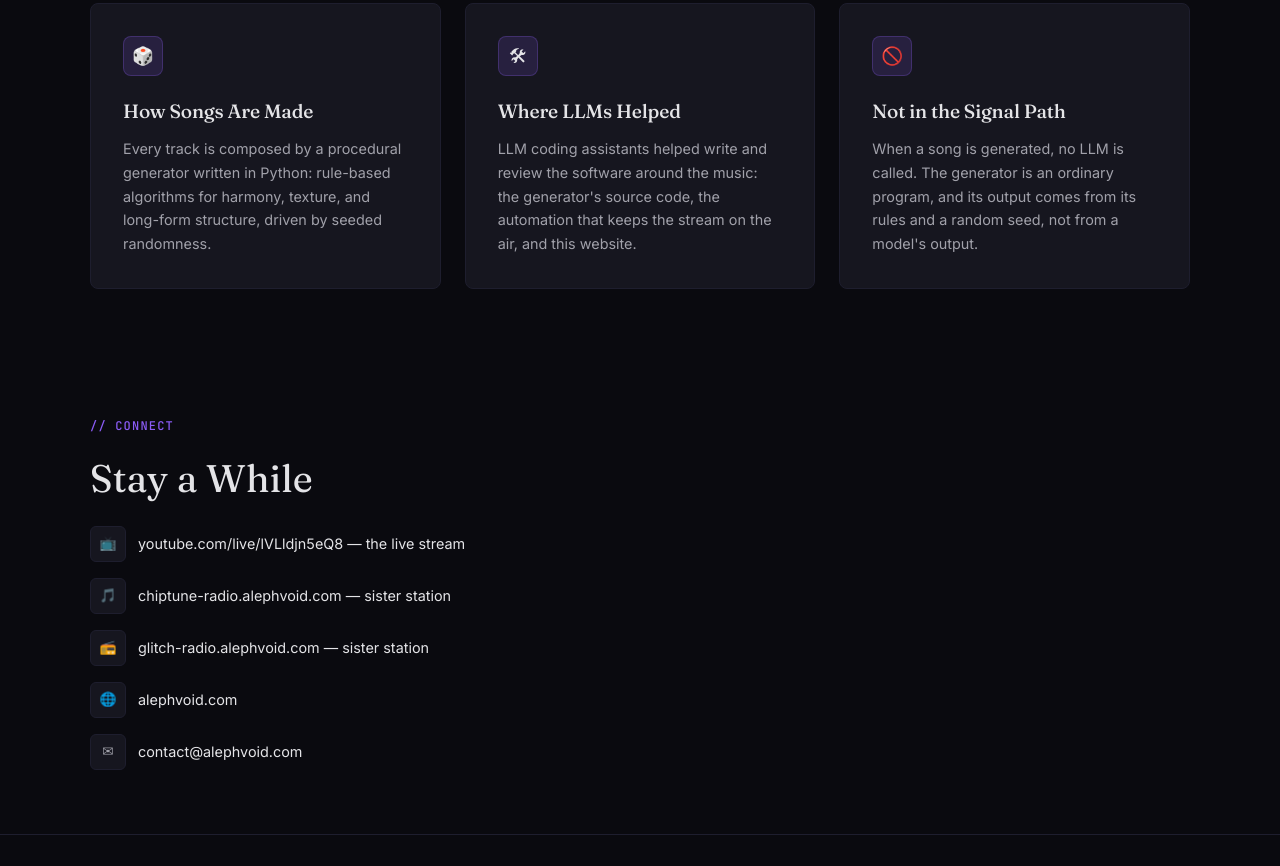
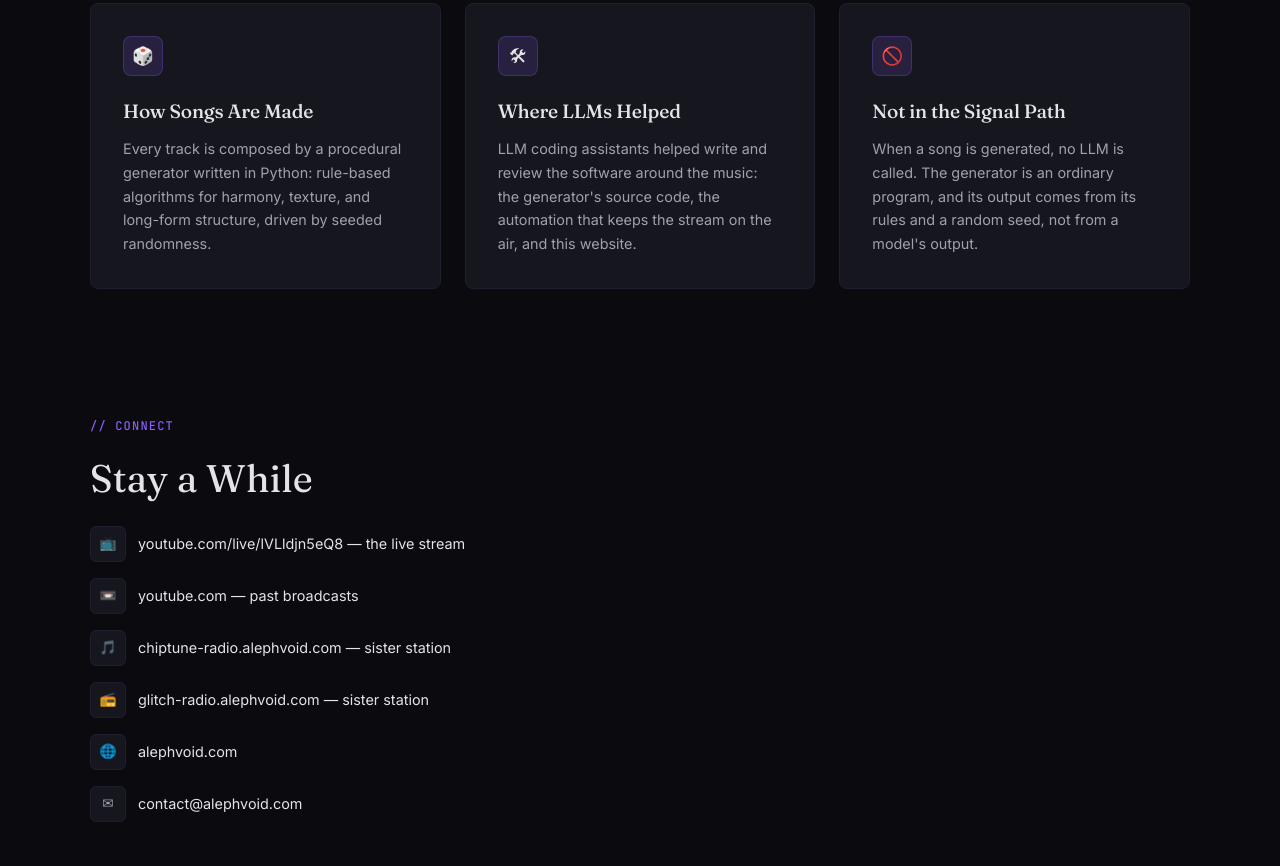
Before and after one commit to aleph-void/ambient-radio.alephvoid.com, a plain HTML site: page index.html in a window 1280 px wide. Shown: the part 2354-3220 px from the top of the page. Drawn offline with nearby package versions, Linux system fonts and the light colour scheme.

Commit message:
Link to past broadcasts on YouTube
Add a link to the channel's Live tab, where the archived streams are
listed, under the player and in the links list.

Co-Authored-By: Claude Fable 5.2 <noreply@anthropic.com>

```diff
--- a/index.html
+++ b/index.html
@@ -678,7 +678,7 @@
         <div class="player-frame" id="player"></div>
         <div class="chat-frame" id="chat"></div>
       </div>
-      <p class="player-note">Player not loading? Watch directly on <a href="https://youtube.com/live/lVLldjn5eQ8?feature=share" target="_blank" rel="noopener noreferrer">youtube.com/live/lVLldjn5eQ8</a>.</p>
+      <p class="player-note">Player not loading? Watch directly on <a href="https://youtube.com/live/lVLldjn5eQ8?feature=share" target="_blank" rel="noopener noreferrer">youtube.com/live/lVLldjn5eQ8</a>. Missed a show? <a href="https://www.youtube.com/channel/UCTNB-PkdNS29-yreBKGiKKg/streams" target="_blank" rel="noopener noreferrer">Past broadcasts</a> are on YouTube too.</p>
     </div>
   </section>
 
@@ -751,6 +751,10 @@
           <a href="https://youtube.com/live/lVLldjn5eQ8?feature=share" target="_blank" rel="noopener noreferrer">youtube.com/live/lVLldjn5eQ8 &mdash; the live stream</a>
         </div>
         <div class="connect-link">
+          <span class="icon">&#x1f4fc;</span>
+          <a href="https://www.youtube.com/channel/UCTNB-PkdNS29-yreBKGiKKg/streams" target="_blank" rel="noopener noreferrer">youtube.com &mdash; past broadcasts</a>
+        </div>
+        <div class="connect-link">
           <span class="icon">&#x1f3b5;</span>
           <a href="https://chiptune-radio.alephvoid.com/">chiptune-radio.alephvoid.com &mdash; sister station</a>
         </div>
```
